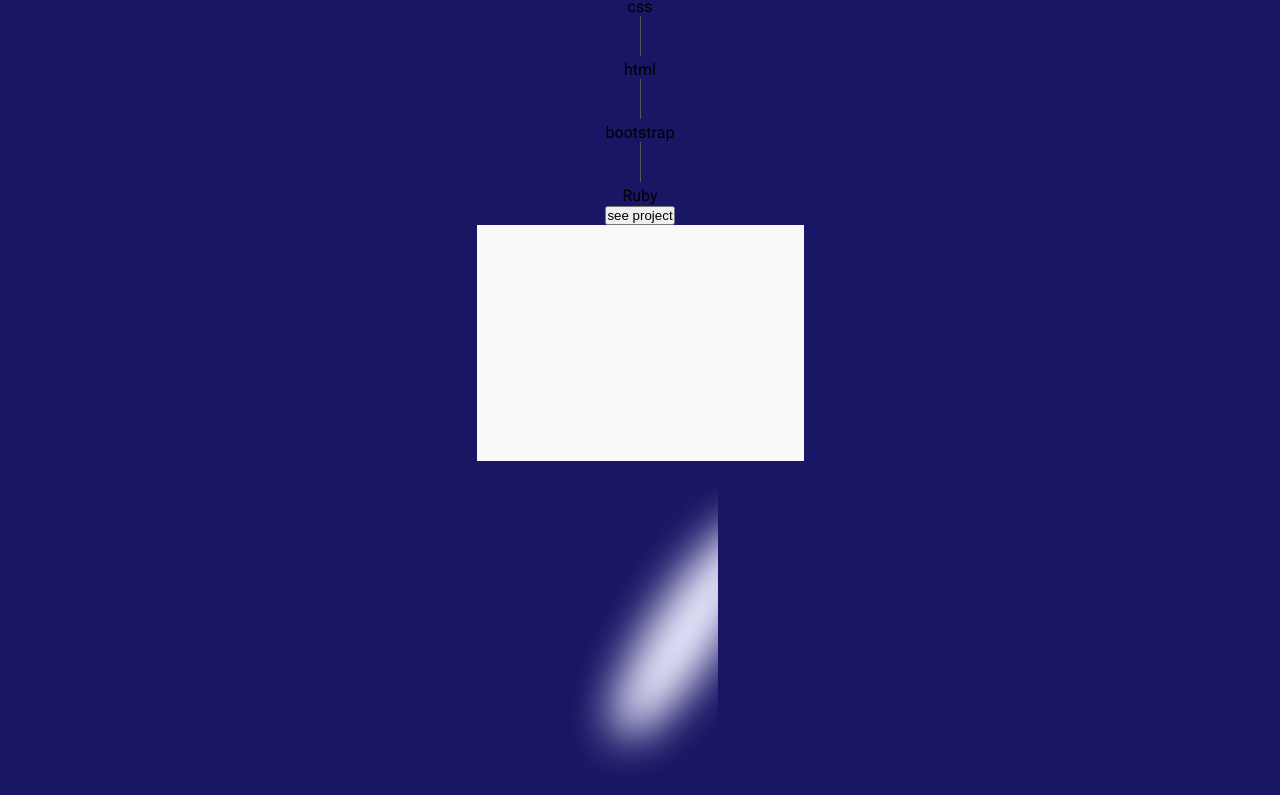
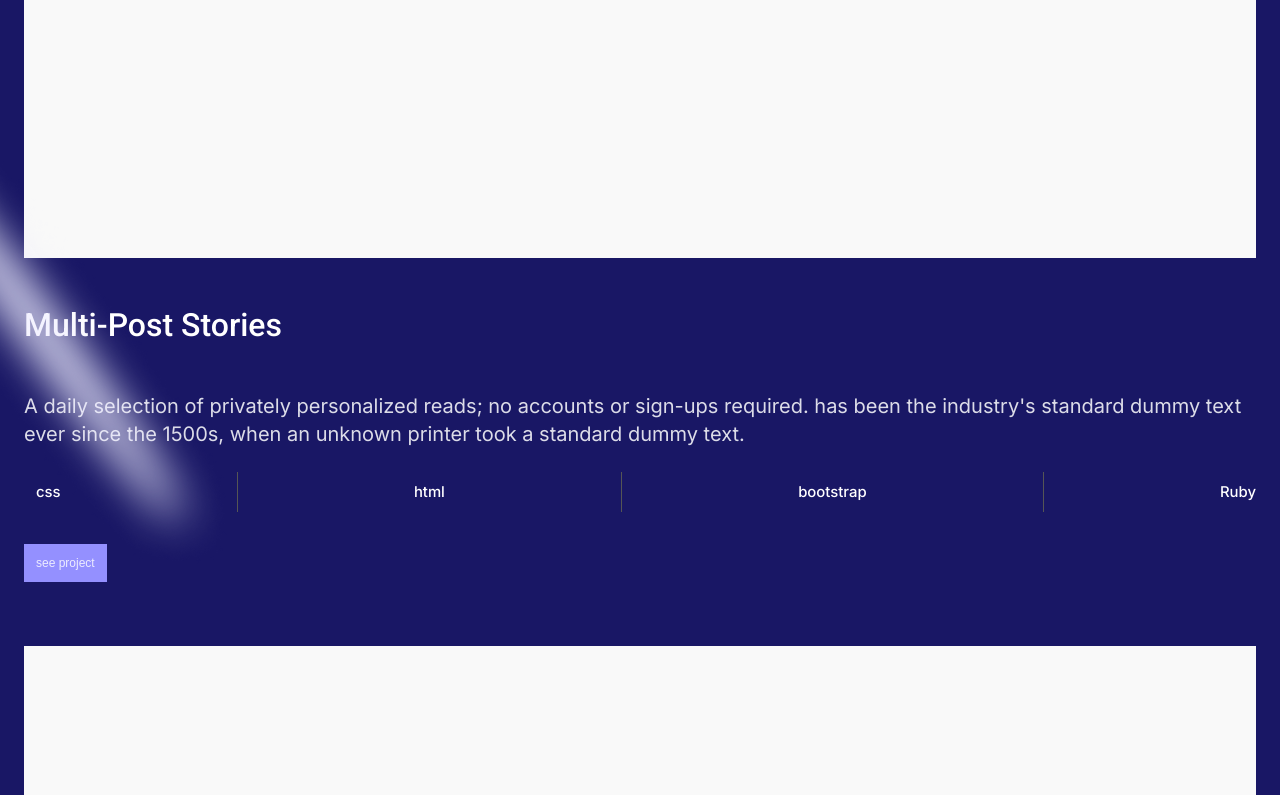
Before and after one commit to Debas-31/dbus-portfolio, a plain HTML site: page index.html in a window 1280 px wide. Shown: the part 1685-2480 px from the top of the page. Drawn offline with Linux system fonts and the light colour scheme.

Commit message:
Add layout style for work section

```diff
--- a/style.css
+++ b/style.css
@@ -10,6 +10,8 @@
   --var-neutral-3: #a2a3ae;
   --var-body-bgc: #ececff;
   --var-background: #191765;
+  --var-par-text: #DCDCE8;
+
 }
 
 /* set the default value to zero */
@@ -27,7 +29,8 @@ body {
   text-align: center;
   background-image: url("./image/upper-left.png");
   background-repeat: no-repeat;
-  background-position: -1.2% 8.3%;
+  background-position: -1rem 4rem;
+  overflow-x: hidden;
 }
 
 a {
@@ -139,3 +142,119 @@ nav {
   color: var(--var-neutral-3);
   margin-bottom: 1rem;
 }
+
+/* Work section */
+.work-heading {
+text-align: left;
+margin-top: 5rem;
+margin-bottom: 2.2rem;
+font-size: 2.5rem;
+font-weight: 500;
+font-style: normal;
+color: var(--var-primary-3);
+line-height: 3.25rem;
+}
+
+.cards {
+  display: grid;
+  grid-template-columns: auto;
+  grid-gap: 4rem;
+  margin-top: 3rem;
+}
+
+.card {
+  display: flex;
+  flex-direction: column;
+  gap: 2rem;
+}
+
+.card-text h2 {
+font-size: 2rem;
+font-weight: 500;
+font-style: normal;
+color: var(--var-neutral-2);
+margin-bottom: 3rem;
+margin-top: 1rem;
+text-align: left;
+}
+
+.card-text p {
+  font-family: Inter;
+font-size: 1.25rem;
+font-weight: 400;
+font-style: normal;
+line-height: 1.75rem;
+color: var(--var-par-text);
+text-align: left;
+margin-bottom: 1.5rem;
+}
+
+.card-lang-list ul {
+  display: flex;
+  justify-content: space-between;
+  align-items: center;
+  margin: 1rem 0 2rem 0.75rem;
+}
+
+.card-lang-list ul li {
+  font-family: Inter;
+  font-size: 0.93rem;
+  font-weight: 500;
+  font-style: normal;
+  color: var(--var-neutral-2);
+}
+
+.btn {
+  font-size: 0.75rem;
+  padding: 0.75rem;
+  display: flex;
+  justify-self: start;
+  color: var(--var-secondary-1);
+  background-color: var(--var-primary-3);
+  border: none;
+}
+
+.btn:hover {
+  background: var(--var-primary-2);
+  color: var(--var-neutral-2);
+}
+
+.btn:active {
+  background: var(--var-primary-1);
+}
+
+.btn:focus {
+  background: var(--var-primary-1);
+}
+
+.btn:disabled {
+  background: var(--var-secondary-2);
+}
+
+.card-content {
+  position: relative;
+}
+
+.background-img-m1 {
+position: absolute;
+top: -13rem;
+left: -2rem;
+}
+
+.background-img-m2 {
+  position: absolute;
+  top: -12rem;
+  right: -2rem;
+  }
+
+  .background-img-m3 {
+    position: absolute;
+    top: -5rem;
+    left: -2rem;
+    }
+
+    .background-img-m4 {
+      position: absolute;
+      top: -2.7rem;
+      right: -2rem;
+      }
```
